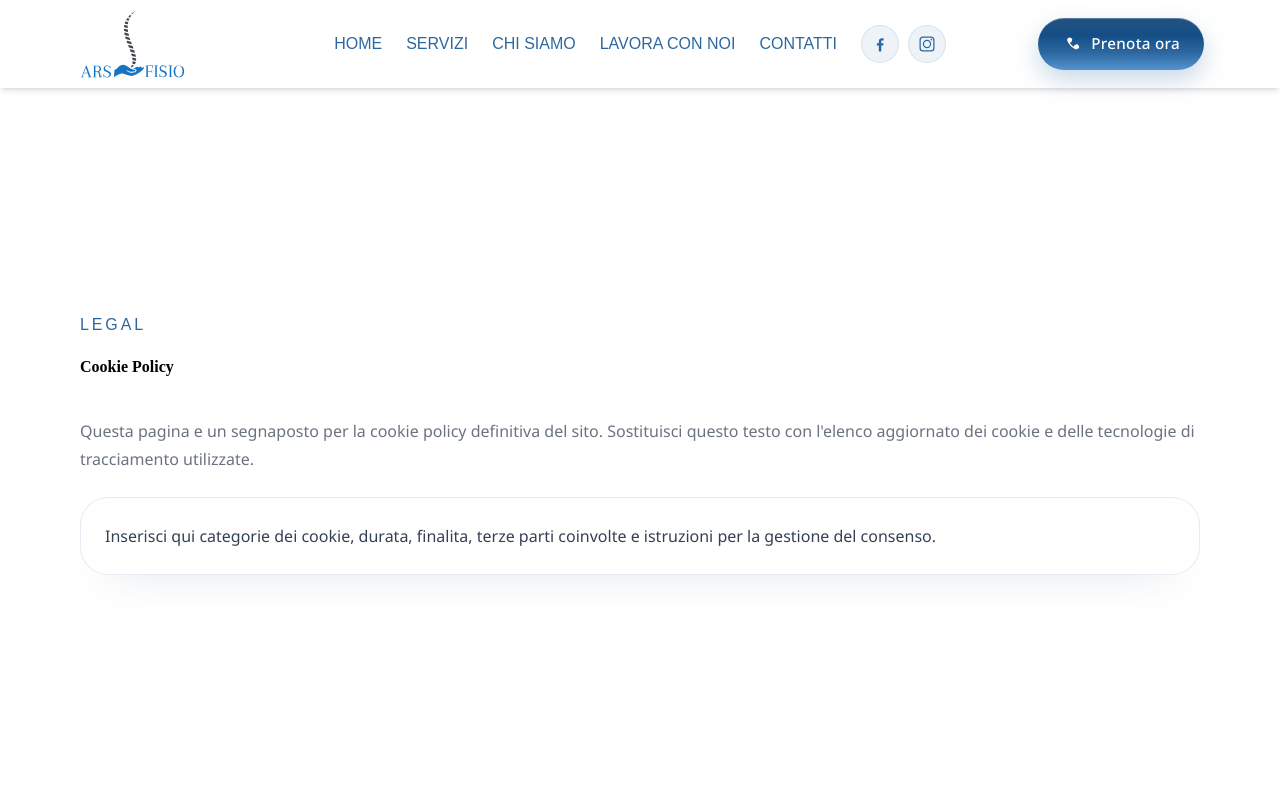
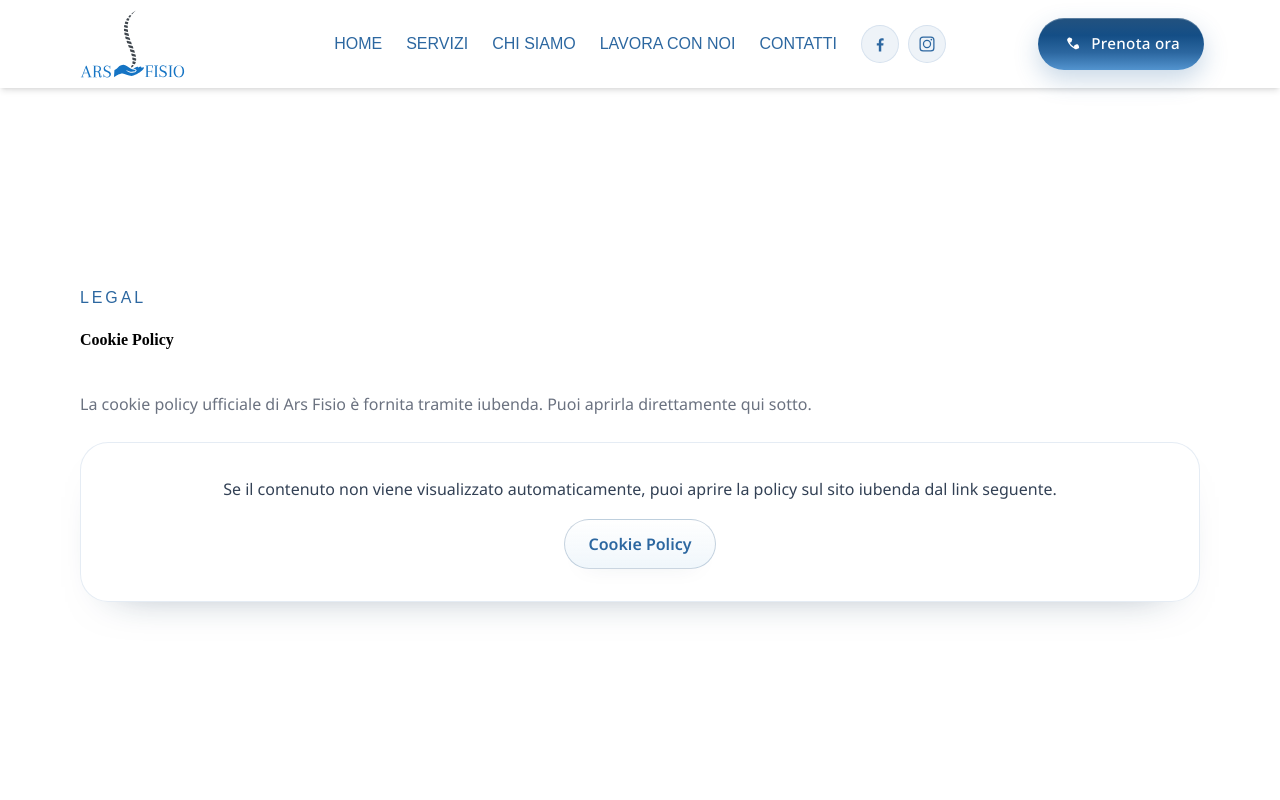
Before and after one commit to rolindaz/ars-fisio, a React (Vite) app: page /cookie-policy in a window 1280 px wide. Shown: the top 800 px of the page. Built offline with nearby package versions, Linux system fonts and the light colour scheme; a web font is replaced by a local one.

Commit message:
feat: integrate IubendaPolicyEmbed component into CookiePolicy and PrivacyPolicy pages for enhanced cookie and privacy policy display
Co-authored-by: Copilot <copilot@github.com>

```diff
--- a/index.html
+++ b/index.html
@@ -58,6 +58,47 @@
 
     <meta name="viewport" content="width=device-width, initial-scale=1.0" />
     <title>Ars Fisio | Fisioterapia e osteopatia a Roma Nord</title>
+    <script type="text/javascript">
+      var _iub = _iub || [];
+      _iub.csConfiguration = {
+        floatingPreferencesButtonDisplay: "anchored-center-left",
+        perPurposeConsent: true,
+        siteId: 2566741,
+        whitelabel: false,
+        cookiePolicyId: 39818566,
+        banner: {
+          acceptButtonColor: "#007429",
+          acceptButtonDisplay: true,
+          backgroundColor: "#FFFFFF",
+          backgroundOverlay: true,
+          brandBackgroundColor: "#FFFFFF",
+          brandTextColor: "#2C67A0",
+          closeButtonRejects: true,
+          customizeButtonColor: "#565656",
+          customizeButtonDisplay: true,
+          explicitWithdrawal: true,
+          linksColor: "#2C67A0",
+          listPurposes: true,
+          logo: "https://www.arsfisio.com/logos/logo-fisio.svg",
+          position: "float-center",
+          rejectButtonColor: "#a10120",
+          rejectButtonDisplay: true,
+          textColor: "#23527F"
+        }
+      };
+      _iub.csLangConfiguration = {
+        it: {
+          cookiePolicyId: 39818566
+        }
+      };
+    </script>
+    <script type="text/javascript" src="https://cs.iubenda.com/sync/2566741.js"></script>
+    <script
+      type="text/javascript"
+      src="https://cdn.iubenda.com/cs/iubenda_cs.js"
+      charset="UTF-8"
+      async
+    ></script>
     <script type="application/ld+json">
       {
         "@context": "https://schema.org",
--- a/src/components/IubendaPolicyEmbed.jsx
+++ b/src/components/IubendaPolicyEmbed.jsx
@@ -1,6 +1,5 @@
 import { useEffect } from "react";
 
-const IUBENDA_WIDGET_SRC = "https://embeds.iubenda.com/widgets/f4bbf8a5-a9fb-4f2b-9ada-53f8712d1773.js";
 const IUBENDA_LOADER_SRC = "https://cdn.iubenda.com/iubenda.js";
 
 function ensureScript(scriptId, src) {
@@ -17,14 +16,13 @@ function ensureScript(scriptId, src) {
 
 export default function IubendaPolicyEmbed({ href, title, className = "" }) {
   useEffect(() => {
-    ensureScript("iubenda-policy-widget", IUBENDA_WIDGET_SRC);
     ensureScript("iubenda-loader-script", IUBENDA_LOADER_SRC);
   }, []);
 
   return (
     <a
       href={href}
-      className={`iubenda-white iubenda-noiframe iubenda-embed ${className}`.trim()}
+      className={`iubenda-white no-brand iubenda-noiframe iubenda-embed ${className}`.trim()}
       title={title}
     >
       {title}
--- a/src/pages/CookiePolicy.jsx
+++ b/src/pages/CookiePolicy.jsx
@@ -1,3 +1,4 @@
+import IubendaPolicyEmbed from "../components/IubendaPolicyEmbed";
 import PageMeta from "../components/PageMeta";
 import Section from "../components/Section";
 
@@ -15,16 +16,23 @@ export default function CookiePolicy() {
         </p>
         <h1 className="mb-0">Cookie Policy</h1>
         <p className="text-base leading-7 text-[var(--subtitle-info)]">
-          Questa pagina e un segnaposto per la cookie policy definitiva del sito.
-          Sostituisci questo testo con l&apos;elenco aggiornato dei cookie e delle tecnologie di tracciamento utilizzate.
+          La cookie policy ufficiale di Ars Fisio è fornita tramite iubenda.
+          Puoi aprirla direttamente qui sotto.
         </p>
       </header>
 
-      <div className="rounded-[28px] border border-[rgba(44,103,160,0.12)] bg-white/80 p-6 shadow-[0_20px_45px_-35px_rgba(18,50,80,0.55)]">
-        <p className="text-base leading-7 text-slate-700">
-          Inserisci qui categorie dei cookie, durata, finalita, terze parti coinvolte
-          e istruzioni per la gestione del consenso.
-        </p>
+      <div className="rounded-[28px] border border-[rgba(44,103,160,0.12)] bg-white/80 p-6 shadow-[0_20px_45px_-35px_rgba(18,50,80,0.55)] md:p-8">
+        <div className="space-y-4 text-center">
+          <p className="text-base leading-7 text-slate-700">
+            Se il contenuto non viene visualizzato automaticamente, puoi aprire la policy
+            sul sito iubenda dal link seguente.
+          </p>
+          <IubendaPolicyEmbed
+            href="https://www.iubenda.com/privacy-policy/39818566/cookie-policy"
+            title="Cookie Policy"
+            className="inline-flex items-center justify-center rounded-full border border-[rgba(35,82,127,0.24)] bg-[linear-gradient(180deg,rgba(255,255,255,0.98)_0%,rgba(239,246,251,0.94)_100%)] px-6 py-3 font-semibold text-[var(--logo-dark)] no-underline shadow-[0_12px_24px_-22px_rgba(18,50,80,0.28)] transition hover:-translate-y-0.5 hover:shadow-[0_16px_26px_-20px_rgba(18,50,80,0.32)]"
+          />
+        </div>
       </div>
     </Section>
   );
--- a/src/pages/PrivacyPolicy.jsx
+++ b/src/pages/PrivacyPolicy.jsx
@@ -28,7 +28,7 @@ export default function PrivacyPolicy() {
             sul sito iubenda dal link seguente.
           </p>
           <IubendaPolicyEmbed
-            href="https://www.iubenda.com/privacy-policy/70661455"
+            href="https://www.iubenda.com/privacy-policy/39818566"
             title="Privacy Policy"
             className="inline-flex items-center justify-center rounded-full border border-[rgba(35,82,127,0.24)] bg-[linear-gradient(180deg,rgba(255,255,255,0.98)_0%,rgba(239,246,251,0.94)_100%)] px-6 py-3 font-semibold text-[var(--logo-dark)] no-underline shadow-[0_12px_24px_-22px_rgba(18,50,80,0.28)] transition hover:-translate-y-0.5 hover:shadow-[0_16px_26px_-20px_rgba(18,50,80,0.32)]"
           />
```
